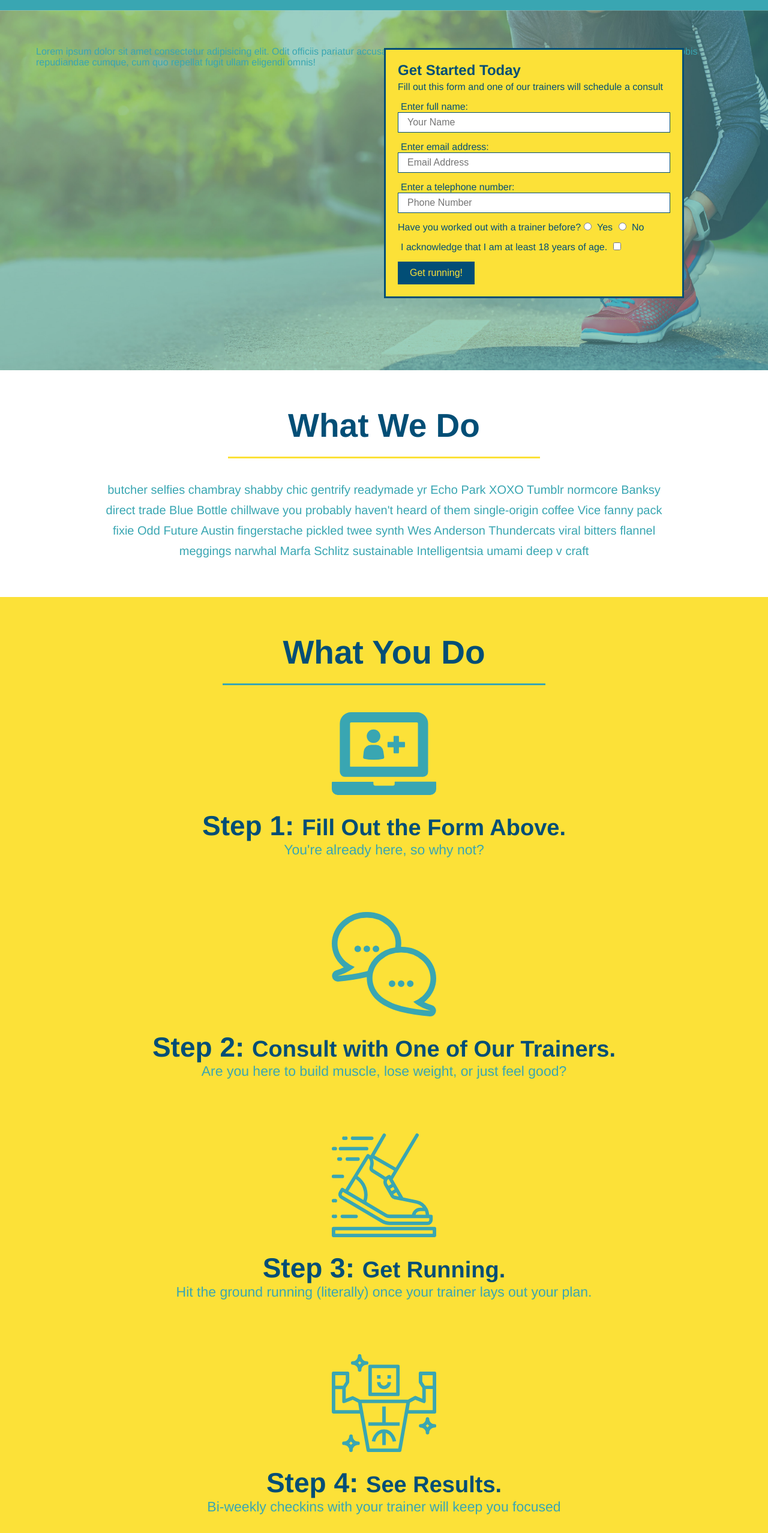
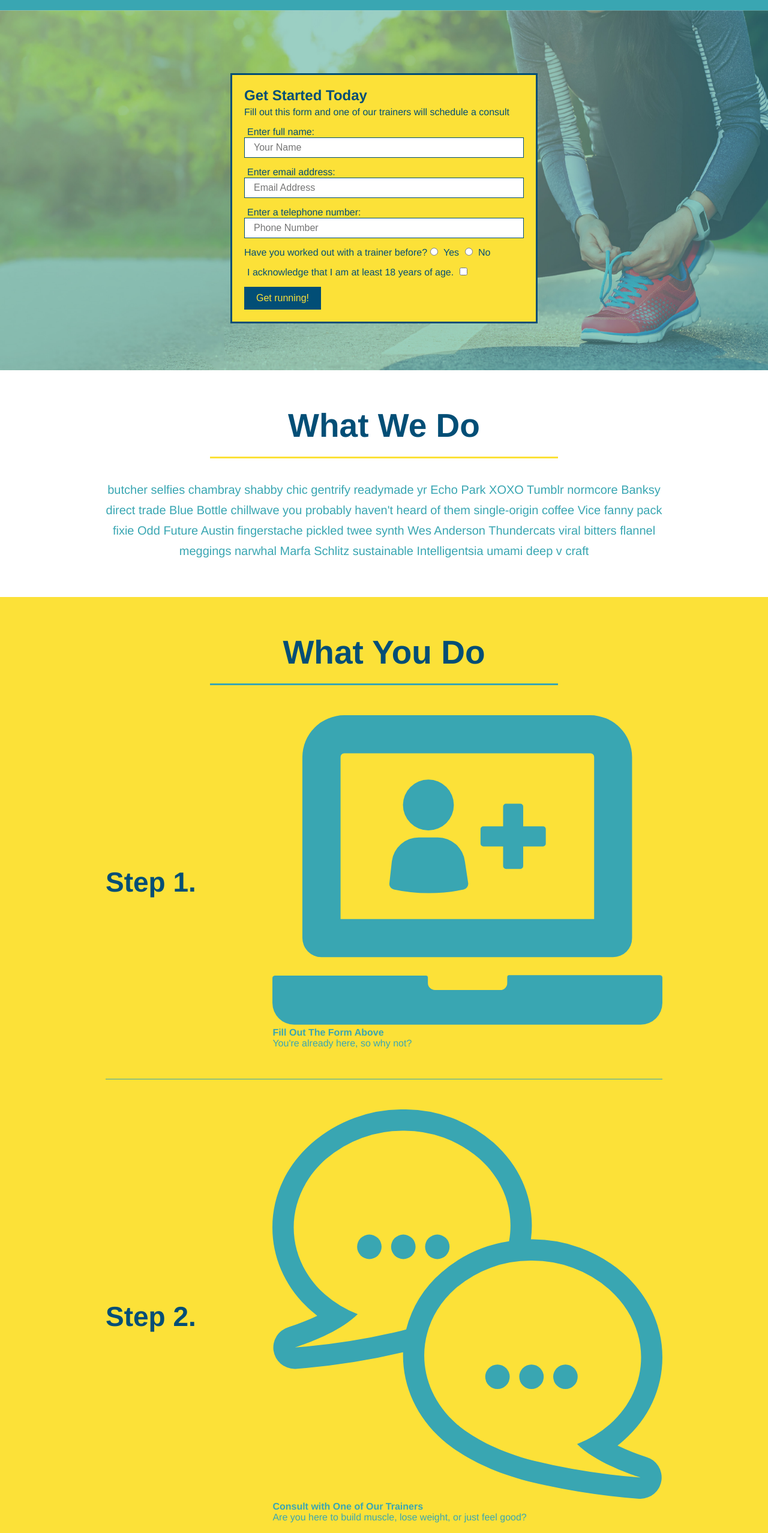
Before and after one commit to Crackerbox123/Run_buddy, a plain HTML site: page index.html in a window 1280 px wide. Shown: the part 65-2620 px from the top of the page at 60% size. Drawn offline with Linux system fonts and the light colour scheme.

Commit message:
big push

```diff
--- a/assets/css/style.css
+++ b/assets/css/style.css
@@ -54,17 +54,18 @@ footer {
   background: #fce138;
   width: 100%;
   padding: 40px 35px;
+  display: flex;
+  justify-content: space-between;
+  flex-wrap: wrap;
 }
 
 footer h2 {
-  display: inline;
   color: #024e76;
   font-size: 30px;
   margin: 0;
 }
 
 footer div {
-  float: right;
   line-height: 1.5;
   text-align: right;
 }
@@ -83,20 +84,34 @@ section {
   height: 600px;
   background-size: cover;
   background-position: center;
-  position: relative;
+  display: flex;
+  justify-content: center;
+  flex-wrap: wrap;
+
 }
-
+.hero-cta {
+  width: 35%;
+  text-align: right;
+  margin: 3.5%;
+  color: #fff;
+  font-size: 18px;
+  line-height: 1.3;
+}
+.hero-cta h2 {
+  font-style: italic;
+  font-size: 55px;
+  color: #fce138;
+}
 /* Hero Style End */
 
 .hero-form {
   border: 3px solid #024e76;
   background-color: #fce138;
-  padding: 20px;
-  width: 500px;
   color: #024e76;
   position: absolute;
-  bottom: 120px;
-  right: 140px;
+  padding: 20px;
+  width: 40%;
+  margin: 3.5%;
 }
 
 .hero-form h3 {
@@ -129,53 +144,63 @@ section {
   font-size: 16px;
 }
 
-.intro {
-  text-align: center;
-}
-
 .intro p {
   line-height: 1.7;
   color: #39a6b2;
   width: 80%;
   font-size: 20px;
   margin: 0 auto;
+  text-align: center;
 }
 
 .steps {
-  text-align: center;
   background: #fce138;
 }
 
-.steps div {
-  margin-bottom: 80px;
+.step h3 {
+  color: #024e76;
+  font-size: 46px;
+  flex: 1 30%;
 }
 
-.steps img {
-  width: 15%;
-  margin: 10px 0;
+.step-info {
+  flex: 2 70%;
+}d
+
+.steps-text p {
+  color: #39a6b2;
+  font-size: 18px;
 }
 
-.steps h3 {
+.steps-text h4 {
+  font-size: 26px;
+  line-height: 1.5;
   color: #024e76;
-  font-size: 46px;
-  margin-top: 10px;
 }
 
-.steps p {
-  color: #39a6b2;
-  font-size: 23px;
+.step {
+  margin: 50px auto;
+  padding-bottom: 50px;
+  width: 80%;
+  border-bottom: 1px solid #39a6b2;
+  display: flex;
+  flex-wrap: wrap;
+  align-items: center;
+  justify-content: space-between;
+
 }
 
-.steps span {
-  font-size: 38px;
-}
 
 .section-title {
   font-size: 55px;
   color: #024e76;
-  margin-bottom: 35px;
-  padding: 0 100px 20px 100px;
-  display: inline-block;
+  padding-bottom: 20px;
+  text-align: center;
+  margin: 0 auto 35px auto;
+  width: 50%;
+
+
+
   border-bottom: 3px solid;
 }
 
@@ -188,7 +213,6 @@ section {
 }
 
 .trainers {
-  text-align: center;
 }
 
 .trainer {
@@ -236,7 +260,6 @@ section {
 
 /* REACH OUT STYLES START */
 .contact {
-  text-align: center;
   background: #024e76;
 }
 
@@ -275,4 +298,8 @@ section {
   color: #fce138;
 }
 
+.flex-row {
+  display: flex;
+}
+
 /* REACH OUT STYLES END */
--- a/index.html
+++ b/index.html
@@ -75,47 +75,84 @@
 
   <!-- "what we do" section -->
   <section id="what-we-do" class="intro">
+    <div class="flex-rox">
     <h2 class="section-title primary-border">What We Do</h2>
+    </div>
+    <div class="flex-rox">
     <p>
       butcher selfies chambray shabby chic gentrify readymade yr Echo Park XOXO Tumblr normcore Banksy direct trade Blue
       Bottle chillwave you probably haven't heard of them single-origin coffee Vice fanny pack fixie Odd Future Austin
       fingerstache pickled twee synth Wes Anderson Thundercats viral bitters flannel meggings narwhal Marfa Schlitz
       sustainable Intelligentsia umami deep v craft
     </p>
+    </div>
   </section>
 
   <!-- "what you do" section -->
   <section id="what-you-do" class="steps">
+    <div class="flex-rox"></div>
     <h2 class="section-title secondary-border">What You Do</h2>
+    </div>
 
-    <div>
+    <div class="step">
+      <h3>Step 1.</h3>
+      <div class="step-info">
+        <div class="step-img">
           <img src="./assets/images/step-1.svg" alt="" />
-      <h3>Step 1: <span>Fill Out the Form Above.</span></h3>
+        </div>
+        <div class="step-text">
+          <h4>Fill Out The Form Above</h4>
           <p>You're already here, so why not?</p>
         </div>
+      </div>
+    </div>
 
-    <div>
+    <div class="step">
+      <h3>Step 2.</h3>
+      <div class="step-info">
+        <div class="step-img">
           <img src="./assets/images/step-2.svg" alt="" />
-      <h3>Step 2: <span>Consult with One of Our Trainers.</span></h3>
+        </div>
+        <div class="step-text">
+          <h4>Consult with One of Our Trainers</h4>
           <p>Are you here to build muscle, lose weight, or just feel good?</p>
         </div>
+      </div>
+    </div>
 
-    <div>
+    <div class="step">
+      <h3>Step 3.</h3>
+      <div class="step-info">
+        <div class="step-img">
           <img src="./assets/images/step-3.svg" alt="" />
-      <h3>Step 3: <span>Get Running.</span></h3>
+        </div>
+        <div class="step-text">
+          <h4>Get Running</h4>
           <p>Hit the ground running (literally) once your trainer lays out your plan.</p>
         </div>
+      </div>
+    </div>
 
-    <div>
+    <div class="step">
+      <h3>Step 4.</h3>
+      <div class="step-info">
+        <div class="step-img">
           <img src="./assets/images/step-4.svg" alt="" />
-      <h3>Step 4: <span>See Results.</span></h3>
-      <p>Bi-weekly checkins with your trainer will keep you focused</p>
         </div>
+        <div class="step-text">
+          <h4>See Results.</h4>
+          <p>Bi-weekly checkins with your trainer will keep you focused.</p>
+        </div>
+      </div>
+    </div>
+
   </section>
 
   <!-- "meet the trainers" section -->
   <section id="your-trainers" class="trainers">
+    <div class="flex-rox">
     <h2 class="section-title primary-border">Meet The Trainers</h2>
+    </div>
     <article class="trainer">
       <img src="./assets/images/trainer-1.jpg" alt="Arron Stephens in his workout clothes, ready to pump iron" />
       <div class="trainer-bio text-left">
```
Lines whose indentation alone changed are shown as unchanged.
